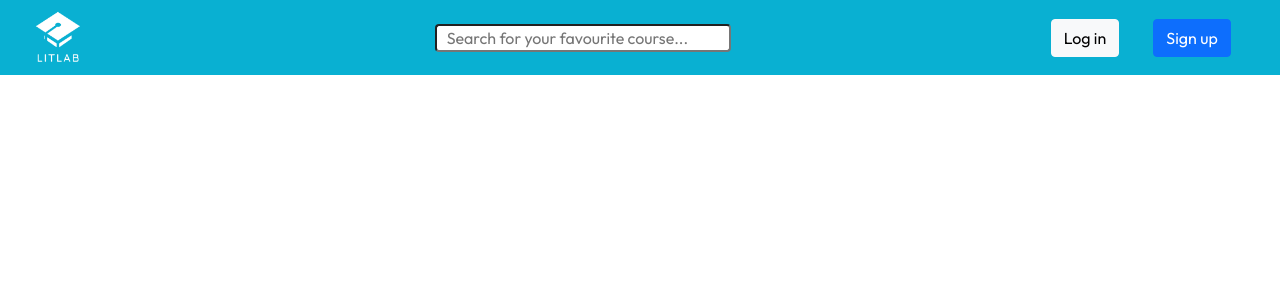
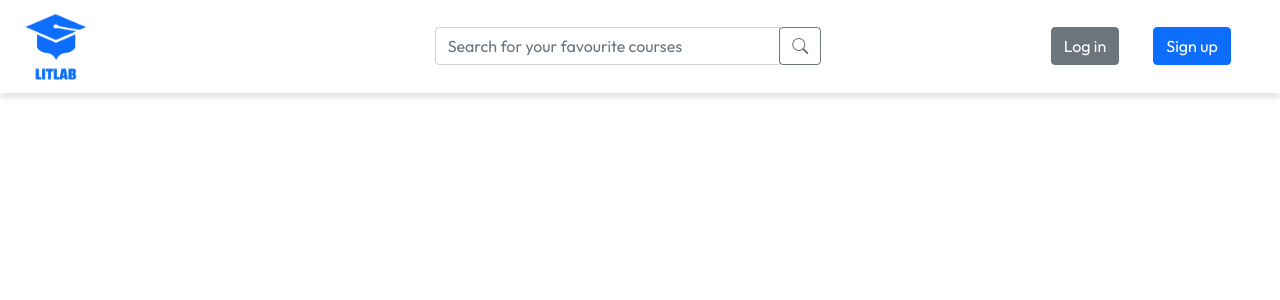
Before and after one commit to mnosov622/LitLab_project, a React (Create React App) app in the folder frontend/: page / in a window 1280 px wide. Shown: the top 300 px of the page. Built offline with nearby package versions, Linux system fonts and the light colour scheme.

Commit message:
navbar redesign

```diff
--- a/frontend/package.json
+++ b/frontend/package.json
@@ -7,6 +7,7 @@
     "@testing-library/react": "^13.4.0",
     "@testing-library/user-event": "^13.5.0",
     "bootstrap": "^5.2.3",
+    "bootstrap-icons": "^1.10.3",
     "react": "^18.2.0",
     "react-bootstrap": "^2.7.0",
     "react-dom": "^18.2.0",
--- a/frontend/src/components/Navbar.jsx
+++ b/frontend/src/components/Navbar.jsx
@@ -12,18 +12,26 @@ const Navbar = () => {
             <img className="logo" src={logo} alt="logo" />
           </Link>
         </div>
-        <div className="col-6">
+        <div className="col-4">
           <form action="">
-            <input
-              type="text"
-              className="w-50 rounded "
-              placeholder="Search for your favourite course..."
-            />
+            <div class="input-group">
+              <input
+                type="text"
+                class="form-control"
+                placeholder="Search for your favourite courses"
+                aria-label="Search for your favourite courses"
+              ></input>
+              <div class="input-group-append">
+                <button class="btn btn-outline-secondary" type="button">
+                  <i class="bi bi-search"></i>
+                </button>
+              </div>
+            </div>
           </form>
         </div>
-        <div className="col">
+        <div className="col offset-2">
           <Link to="login" className="">
-            <button className="justify-content-end btn btn-light">
+            <button className="justify-content-end btn btn-secondary">
               Log in
             </button>
           </Link>
--- a/frontend/src/index.css
+++ b/frontend/src/index.css
@@ -31,7 +31,8 @@ code {
 }
 
 .navbar {
-  background-color: #09b0d2;
+  background-color: #fff;
+  box-shadow: 0 5px 5px 0px rgba(0, 0, 0, 0.1);
 }
 
 .logo {
--- a/frontend/src/index.js
+++ b/frontend/src/index.js
@@ -4,6 +4,7 @@ import "./index.css";
 import App from "./App";
 import reportWebVitals from "./reportWebVitals";
 import { BrowserRouter } from "react-router-dom";
+import "bootstrap-icons/font/bootstrap-icons.css";
 
 const root = ReactDOM.createRoot(document.getElementById("root"));
 root.render(
```
Also changed, not shown: frontend/src/assets/logo.png, 1 other file (tests, documents, lock files or other folders).
